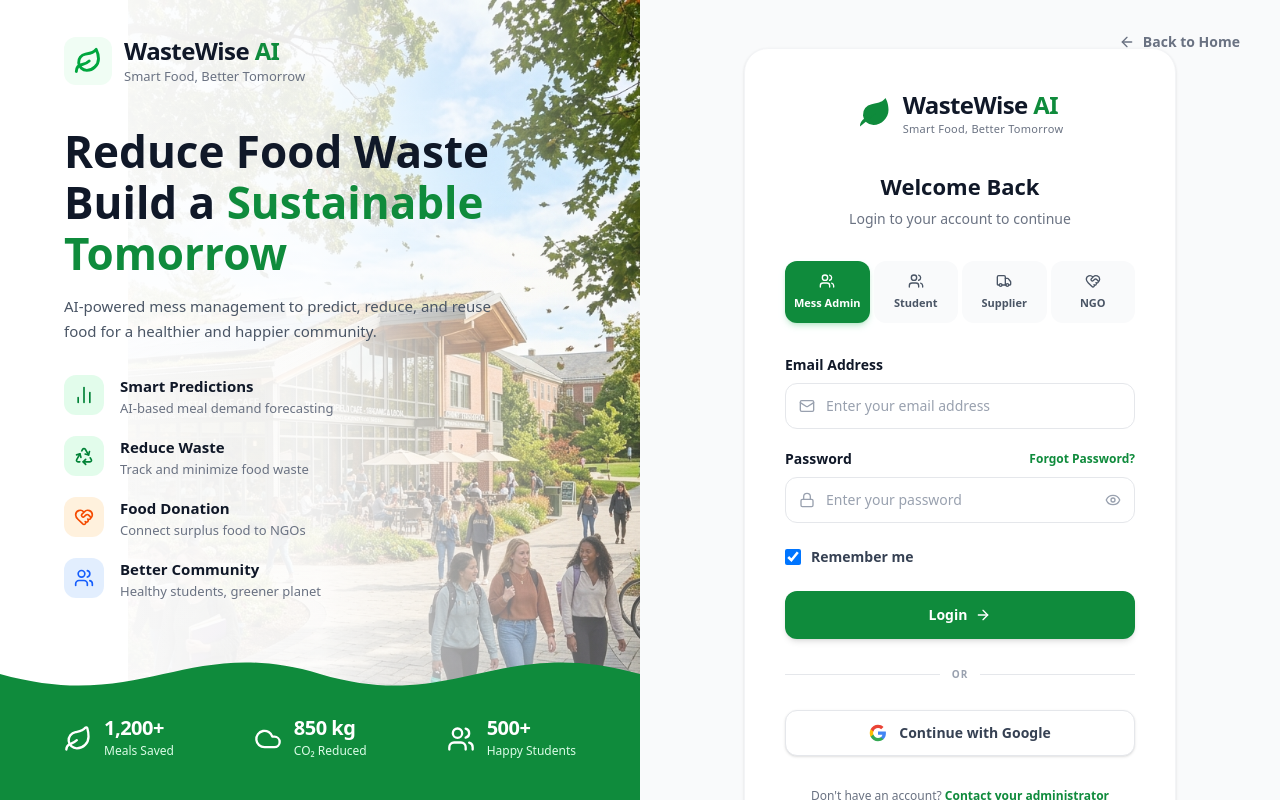
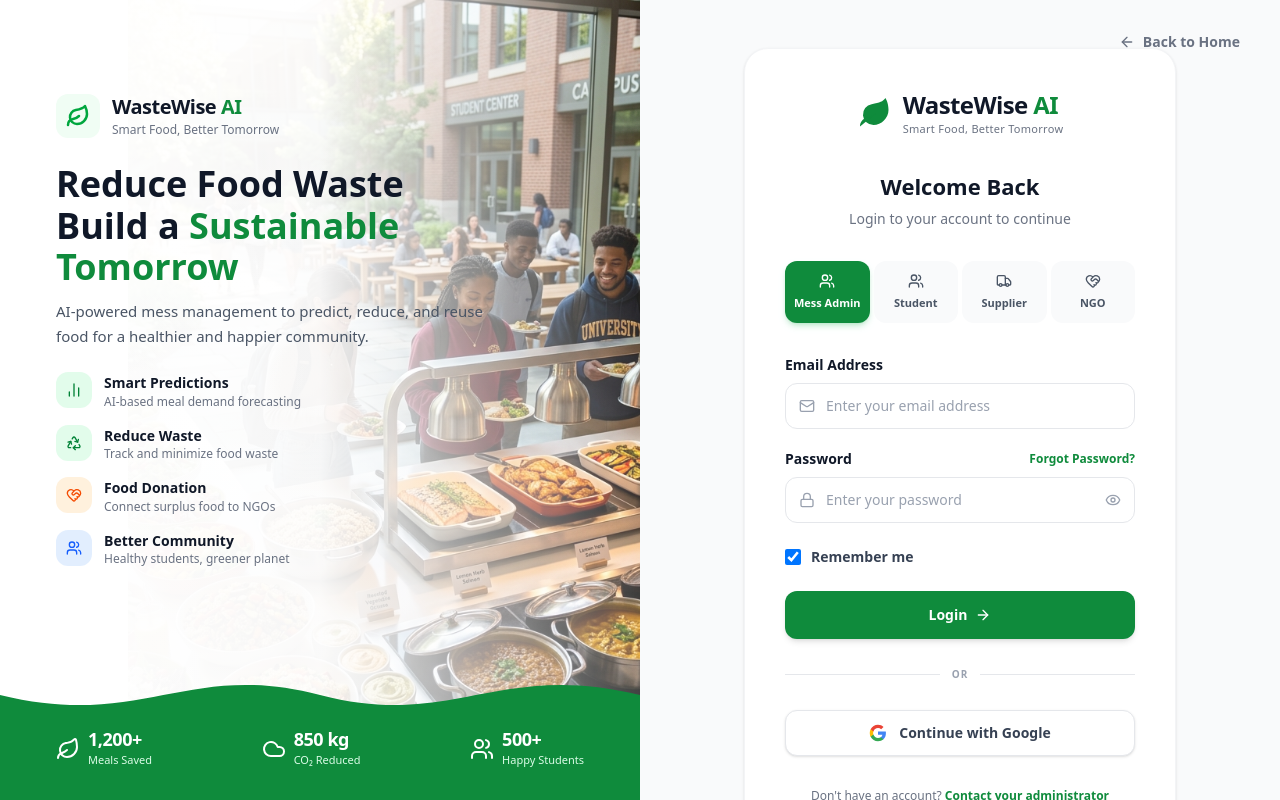
Before and after one commit to saritasuthar276-oss/West-Care-, a Next.js app: page /login in a window 1280 px wide. Built offline with nearby package versions, Linux system fonts and the light colour scheme.

Commit message:
Add food bg and fix left panel sizing

```diff
--- a/src/app/login/page.tsx
+++ b/src/app/login/page.tsx
@@ -53,78 +53,78 @@ export default function LoginPage() {
     <div className="h-screen w-full flex bg-gray-50 font-sans text-gray-900 overflow-hidden">
 
       {/* Left Panel */}
-      <div className="hidden lg:flex flex-col w-1/2 relative bg-white">
+      <div className="hidden lg:flex flex-col w-1/2 relative bg-white overflow-y-auto">
 
         {/* Background Image on the right side of the left panel */}
         <div
           className="absolute right-0 top-0 bottom-0 w-[80%] bg-cover bg-center z-0"
-          style={{ backgroundImage: "url('/campus_bg.jpg')" }}
+          style={{ backgroundImage: "url('/food_bg.jpg')" }}
         />
         {/* Gradient fading to white on the left */}
-        <div className="absolute inset-0 z-0 bg-gradient-to-r from-white via-white/90 to-transparent" />
+        <div className="absolute inset-0 z-0 bg-gradient-to-r from-white via-white/95 to-transparent" />
         <div className="absolute inset-0 z-0 bg-gradient-to-t from-white/30 to-transparent" />
 
         {/* Content Wrapper */}
-        <div className="relative z-10 flex flex-col h-full w-full">
+        <div className="relative z-10 flex flex-col min-h-full w-full">
 
-          <div className="flex-1 flex flex-col justify-center px-12 xl:px-16 max-w-2xl">
+          <div className="flex-1 flex flex-col justify-center px-10 xl:px-14 py-8 max-w-2xl">
 
             {/* Logo */}
-            <div className="flex items-center gap-3 mb-10">
+            <div className="flex items-center gap-3 mb-6">
               <div className="text-green-600 bg-green-50 p-2.5 rounded-xl">
-                <svg width="28" height="28" viewBox="0 0 24 24" fill="none" stroke="currentColor" strokeWidth="2.5" strokeLinecap="round" strokeLinejoin="round"><path d="M11 20A7 7 0 0 1 9.8 6.1C15.5 5 17 4.48 19 2c1 2 2 4.18 2 8 0 5.5-4.78 10-10 10Z"/><path d="M2 21c0-3 1.85-5.36 5.08-6C9.5 14.52 12 13 13 12"/></svg>
+                <svg width="24" height="24" viewBox="0 0 24 24" fill="none" stroke="currentColor" strokeWidth="2.5" strokeLinecap="round" strokeLinejoin="round"><path d="M11 20A7 7 0 0 1 9.8 6.1C15.5 5 17 4.48 19 2c1 2 2 4.18 2 8 0 5.5-4.78 10-10 10Z"/><path d="M2 21c0-3 1.85-5.36 5.08-6C9.5 14.52 12 13 13 12"/></svg>
               </div>
               <div>
-                <h1 className="text-2xl font-extrabold tracking-tight text-gray-900">WasteWise <span className="text-[#0f8b3c]">AI</span></h1>
-                <p className="text-[13px] text-gray-500 font-medium">Smart Food, Better Tomorrow</p>
+                <h1 className="text-xl font-extrabold tracking-tight text-gray-900">WasteWise <span className="text-[#0f8b3c]">AI</span></h1>
+                <p className="text-[12px] text-gray-500 font-medium">Smart Food, Better Tomorrow</p>
               </div>
             </div>
 
-            <h2 className="text-4xl xl:text-[44px] font-extrabold leading-[1.15] mb-4 text-gray-900">
+            <h2 className="text-3xl xl:text-4xl font-extrabold leading-[1.15] mb-3 text-gray-900">
               Reduce Food Waste<br />
               Build a <span className="text-[#0f8b3c]">Sustainable</span><br />
               <span className="text-[#0f8b3c]">Tomorrow</span>
             </h2>
 
-            <p className="text-gray-600 text-sm xl:text-[15px] mb-8 max-w-md leading-relaxed font-medium">
+            <p className="text-gray-600 text-sm xl:text-[15px] mb-6 max-w-md leading-relaxed font-medium">
               AI-powered mess management to predict, reduce, and reuse food for a healthier and happier community.
             </p>
 
-            <div className="grid grid-cols-1 gap-5 max-w-md">
-              <div className="flex items-start gap-4">
+            <div className="grid grid-cols-1 gap-4 max-w-md">
+              <div className="flex items-start gap-3">
                 <div className="bg-green-100/80 p-2.5 rounded-xl text-green-700">
-                  <BarChart2 className="w-5 h-5" />
+                  <BarChart2 className="w-4 h-4" />
                 </div>
                 <div className="pt-0.5">
-                  <h3 className="font-bold text-[15px] text-gray-900 leading-tight mb-1">Smart Predictions</h3>
-                  <p className="text-[13px] text-gray-500 leading-tight">AI-based meal demand forecasting</p>
+                  <h3 className="font-bold text-[14px] text-gray-900 leading-tight mb-0.5">Smart Predictions</h3>
+                  <p className="text-[12px] text-gray-500 leading-tight">AI-based meal demand forecasting</p>
                 </div>
               </div>
-              <div className="flex items-start gap-4">
+              <div className="flex items-start gap-3">
                 <div className="bg-green-100/80 p-2.5 rounded-xl text-green-700">
-                  <Recycle className="w-5 h-5" />
+                  <Recycle className="w-4 h-4" />
                 </div>
                 <div className="pt-0.5">
-                  <h3 className="font-bold text-[15px] text-gray-900 leading-tight mb-1">Reduce Waste</h3>
-                  <p className="text-[13px] text-gray-500 leading-tight">Track and minimize food waste</p>
+                  <h3 className="font-bold text-[14px] text-gray-900 leading-tight mb-0.5">Reduce Waste</h3>
+                  <p className="text-[12px] text-gray-500 leading-tight">Track and minimize food waste</p>
                 </div>
               </div>
-              <div className="flex items-start gap-4">
+              <div className="flex items-start gap-3">
                 <div className="bg-orange-100/80 p-2.5 rounded-xl text-orange-600">
-                  <HeartHandshake className="w-5 h-5" />
+                  <HeartHandshake className="w-4 h-4" />
                 </div>
                 <div className="pt-0.5">
-                  <h3 className="font-bold text-[15px] text-gray-900 leading-tight mb-1">Food Donation</h3>
-                  <p className="text-[13px] text-gray-500 leading-tight">Connect surplus food to NGOs</p>
+                  <h3 className="font-bold text-[14px] text-gray-900 leading-tight mb-0.5">Food Donation</h3>
+                  <p className="text-[12px] text-gray-500 leading-tight">Connect surplus food to NGOs</p>
                 </div>
               </div>
-              <div className="flex items-start gap-4">
+              <div className="flex items-start gap-3">
                 <div className="bg-blue-100/80 p-2.5 rounded-xl text-blue-600">
-                  <Users className="w-5 h-5" />
+                  <Users className="w-4 h-4" />
                 </div>
                 <div className="pt-0.5">
-                  <h3 className="font-bold text-[15px] text-gray-900 leading-tight mb-1">Better Community</h3>
-                  <p className="text-[13px] text-gray-500 leading-tight">Healthy students, greener planet</p>
+                  <h3 className="font-bold text-[14px] text-gray-900 leading-tight mb-0.5">Better Community</h3>
+                  <p className="text-[12px] text-gray-500 leading-tight">Healthy students, greener planet</p>
                 </div>
               </div>
             </div>
@@ -133,29 +133,29 @@ export default function LoginPage() {
 
           {/* Wavy Stats Bar */}
           <div className="w-full mt-auto">
-            <svg viewBox="0 0 1440 120" className="w-full h-[60px] xl:h-[80px] text-[#0f8b3c] fill-current -mb-1" preserveAspectRatio="none">
+            <svg viewBox="0 0 1440 120" className="w-full h-[50px] xl:h-[70px] text-[#0f8b3c] fill-current -mb-1" preserveAspectRatio="none">
               <path d="M0,60 C320,120 420,0 720,60 C1020,120 1120,0 1440,60 L1440,120 L0,120 Z"></path>
             </svg>
-            <div className="bg-[#0f8b3c] px-12 xl:px-16 pb-10 pt-2 flex justify-between items-center w-full text-white">
-              <div className="flex items-center gap-3">
-                <Leaf className="w-7 h-7 text-white" />
+            <div className="bg-[#0f8b3c] px-10 xl:px-14 pb-8 pt-1 flex justify-between items-center w-full text-white">
+              <div className="flex items-center gap-2">
+                <Leaf className="w-6 h-6 text-white" />
                 <div>
-                  <div className="text-xl font-extrabold leading-none tracking-tight">1,200+</div>
-                  <div className="text-[12px] text-green-100 font-medium mt-1">Meals Saved</div>
+                  <div className="text-lg font-extrabold leading-none tracking-tight">1,200+</div>
+                  <div className="text-[11px] text-green-100 font-medium mt-1">Meals Saved</div>
                 </div>
               </div>
-              <div className="flex items-center gap-3">
-                <Cloud className="w-7 h-7 text-white" />
+              <div className="flex items-center gap-2">
+                <Cloud className="w-6 h-6 text-white" />
                 <div>
-                  <div className="text-xl font-extrabold leading-none tracking-tight">850 kg</div>
-                  <div className="text-[12px] text-green-100 font-medium mt-1">CO₂ Reduced</div>
+                  <div className="text-lg font-extrabold leading-none tracking-tight">850 kg</div>
+                  <div className="text-[11px] text-green-100 font-medium mt-1">CO₂ Reduced</div>
                 </div>
               </div>
-              <div className="flex items-center gap-3">
-                <Users className="w-7 h-7 text-white" />
+              <div className="flex items-center gap-2">
+                <Users className="w-6 h-6 text-white" />
                 <div>
-                  <div className="text-xl font-extrabold leading-none tracking-tight">500+</div>
-                  <div className="text-[12px] text-green-100 font-medium mt-1">Happy Students</div>
+                  <div className="text-lg font-extrabold leading-none tracking-tight">500+</div>
+                  <div className="text-[11px] text-green-100 font-medium mt-1">Happy Students</div>
                 </div>
               </div>
             </div>
```
Also changed, not shown: public/food_bg.jpg (added).
